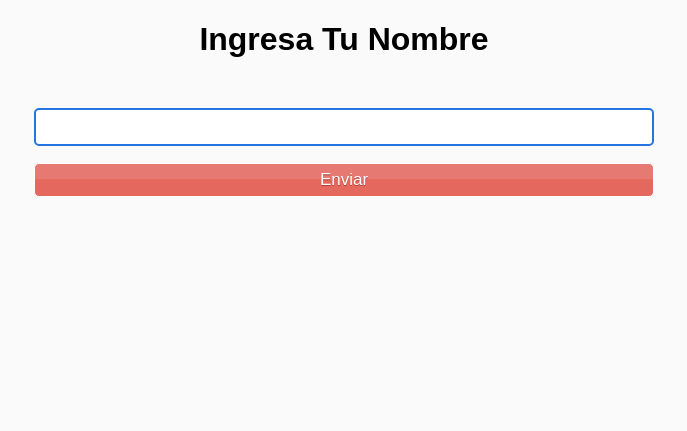
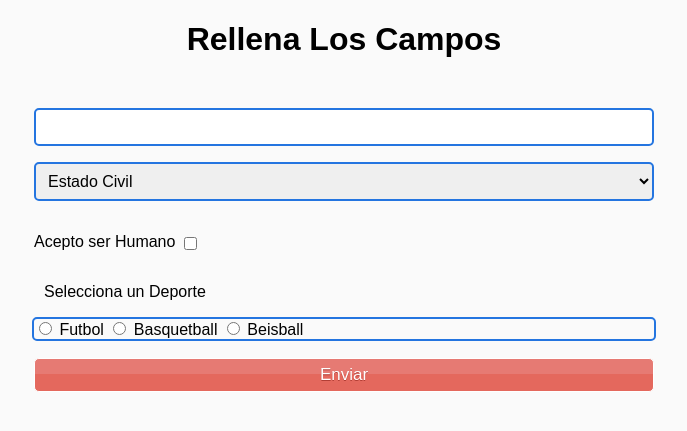
Before and after one commit to MauricioDinki/forms-django, a Django app: page / in a window 1280 px wide. Shown: the top 431 px of the page, without its empty margins (296-983 px from the left). Run offline with Django 3.2, Linux system fonts and the light colour scheme.

Commit message:
actualizada la plantilla

```diff
--- a/app/templates/formulario.html
+++ b/app/templates/formulario.html
@@ -3,11 +3,11 @@
 <html lang="es">
 <head>
 	<meta charset="UTF-8">
-	<title>Tu Nombre</title>
+	<title>Datos Personales</title>
 	<link rel="stylesheet" href="{% static "css/estilos.css" %}">
 </head>
 <body>
-	<h1>Ingresa Tu Nombre</h1>
+	<h1>Rellena Los Campos</h1>
 	<form action="" method="POST">
 		{% csrf_token %}
 		{{form.nombre}}	{# Campo Nombre Del Formulario #}
@@ -16,6 +16,36 @@
 		{% if form.nombre.errors %}
 			<span>{{form.nombre.errors.as_text|cut:"*"}}</span>
 		{% endif %}
+
+		{{form.estadoc}}
+
+		{% if form.estadoc.errors %}
+			<span>{{form.estadoc.errors.as_text|cut:"*"}}</span>
+		{% endif %}
+
+		<div class="check">
+			{% if form.es_humano.errors %}
+			<p class="humano">
+				No eres Humano
+			</p>
+			{% else %}
+			<p>
+				Acepto ser Humano
+			</p>
+			{% endif %}
+
+			{{form.es_humano}}
+		</div>
+		{% if form.deporte.errors %}
+			<p class="deporte_w">
+				No seleccionaste un Deporte
+			</p>
+			{% else %}
+			<p class = "deporte">
+				Selecciona un Deporte
+			</p>
+			{% endif %}
+		{{form.deporte}}
 
 		<button type="submit">Enviar</button>
 
```
